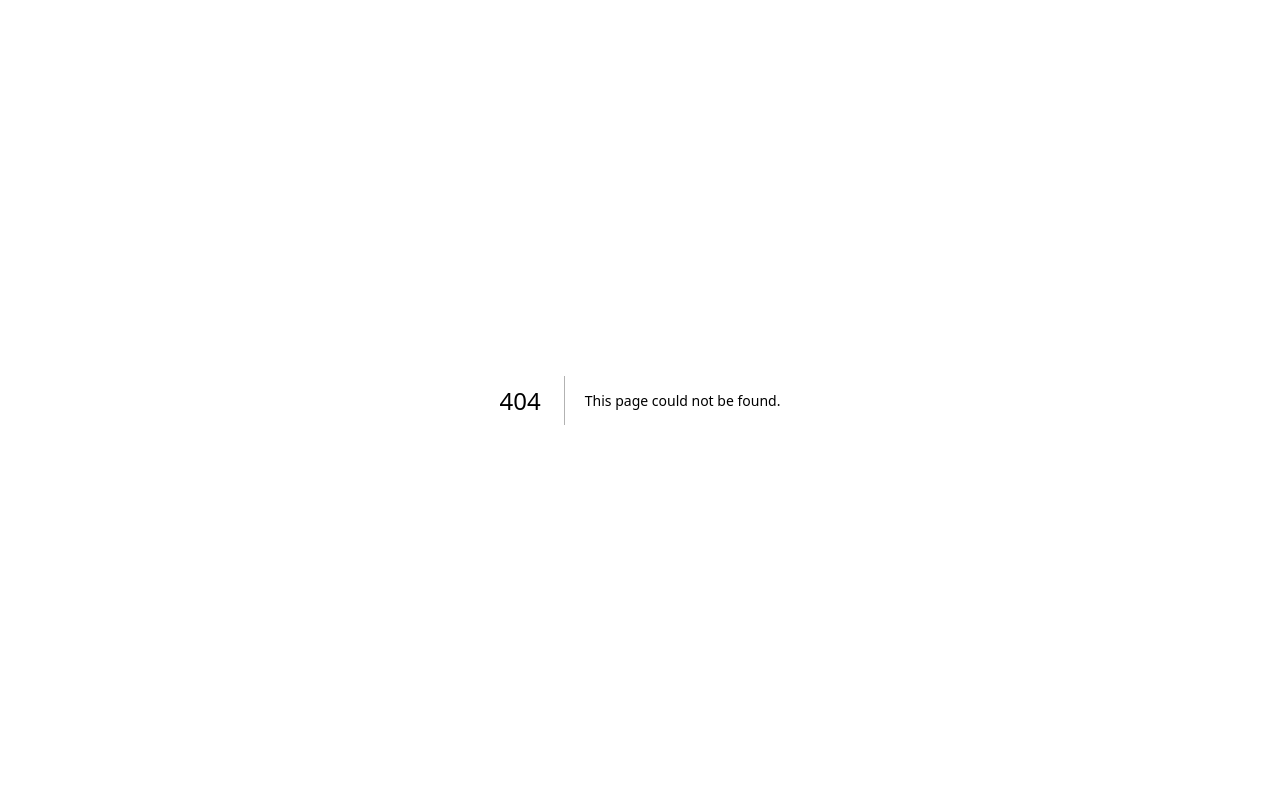
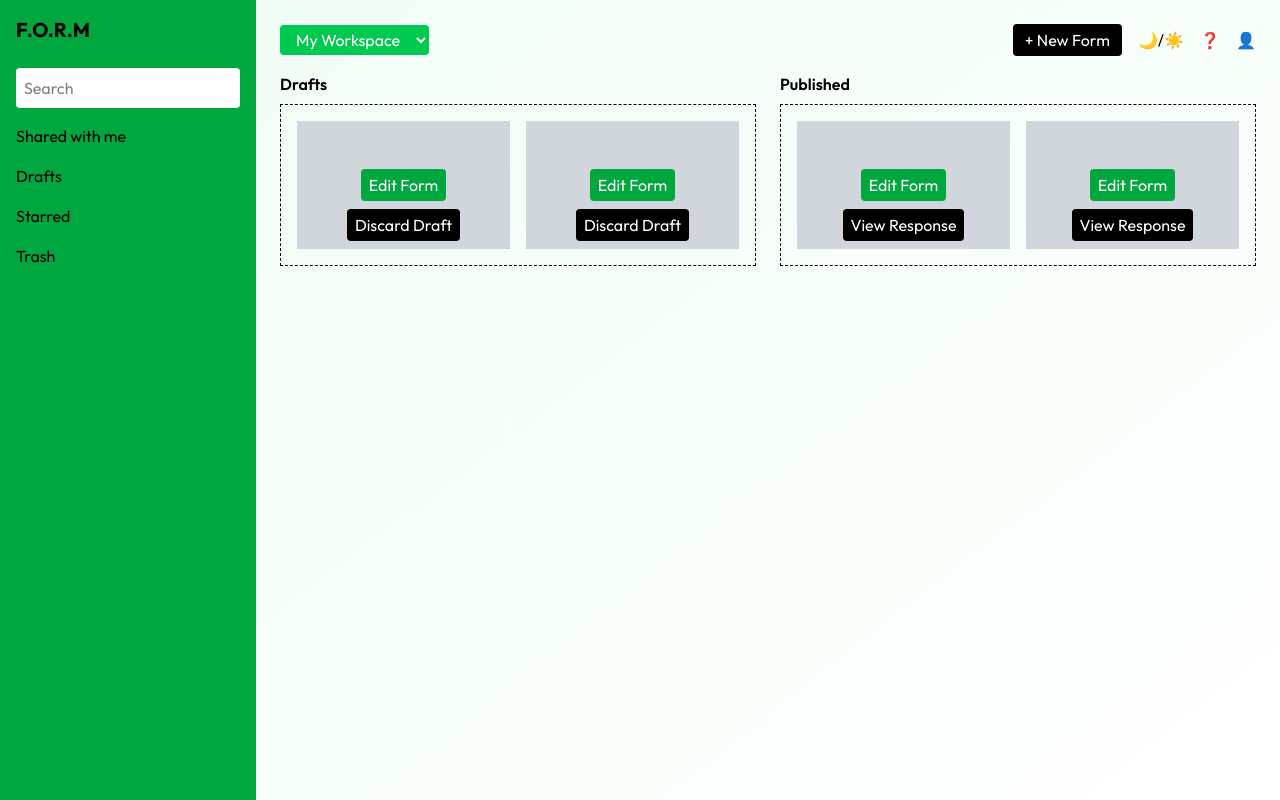
Before and after one commit to Chitransh2309/FORM-2025-ChitranshSaxena, a Next.js app: page /home in a window 1280 px wide. Before the commit this address had no page. Built offline with nearby package versions, Linux system fonts and the light colour scheme.

Commit message:
basic homepage layout

```diff
--- a/package.json
+++ b/package.json
@@ -15,10 +15,6 @@
     "next": "15.3.3",
     "next-auth": "^5.0.0-beta.28",
     "next-themes": "^0.4.6",
-    "lucide-react": "^0.522.0",
-    "mongodb": "^6.17.0",
-    "nanoid": "^5.1.5",
-    "next": "15.3.3",
     "react": "^19.0.0",
     "react-dom": "^19.0.0"
   },
--- a/src/app/globals.css
+++ b/src/app/globals.css
@@ -1,5 +1,4 @@
 @import "tailwindcss";
-
 
 @custom-variant dark (&:where(.dark, .dark *));
 
@@ -13,16 +12,6 @@
   --color-foreground: var(--foreground);
   --font-sans: var(--font-geist-sans);
   --font-mono: var(--font-geist-mono);
-}
-
-@font-face {
-  font-family: "Outfit";
-  src: url("/fonts/Outfit.ttf") format("truetype");
-}
-
-@font-face {
-  font-family: "Outfit";
-  src: url("/fonts/Outfit.ttf") format("truetype");
 }
 
 @font-face {
--- /dev/null
+++ b/src/app/home/layout.tsx
@@ -0,0 +1,21 @@
+// app/layout.tsx
+import "../globals.css";
+import LeftNav from "@/components/Home_Page/left-nav";
+
+export default function HomeLayout({
+  children,
+}: {
+  children: React.ReactNode;
+}) {
+  return (
+    <div className="flex h-screen font-[Outfit]">
+      {/* Sidebar */}
+      <LeftNav />
+
+      {/* Main page content */}
+      <main className="w-[80%] bg-gradient-to-br from-green-50 to-white text-black">
+        {children}
+      </main>
+    </div>
+  );
+}
--- /dev/null
+++ b/src/app/home/page.tsx
@@ -0,0 +1,65 @@
+// app/page.tsx (or app/home/page.tsx if routed there)
+export default function HomePage() {
+  return (
+    <div className="p-6">
+      {/* Top bar */}
+      <div className="flex justify-between items-center mb-4">
+        <select className="bg-green-500 text-white px-3 py-1 rounded">
+          <option>My Workspace</option>
+        </select>
+
+        <div className="flex gap-4 items-center">
+          <button className="bg-black text-white px-3 py-1 rounded">
+            + New Form
+          </button>
+          <span className="toggle-switch">🌙/☀️</span>
+          <span>❓</span>
+          <span>👤</span>
+        </div>
+      </div>
+
+      {/* Form Sections */}
+      <div className="grid grid-cols-2 gap-6">
+        {/* Drafts */}
+        <div>
+          <h2 className="font-semibold mb-2">Drafts</h2>
+          <div className="grid grid-cols-2 gap-4 border border-dashed p-4">
+            {[1, 2].map((_, i) => (
+              <div
+                key={i}
+                className="bg-gray-300 h-32 flex flex-col items-center justify-end gap-2 p-2"
+              >
+                <button className="bg-green-600 text-white px-2 py-1 rounded">
+                  Edit Form
+                </button>
+                <button className="bg-black text-white px-2 py-1 rounded">
+                  Discard Draft
+                </button>
+              </div>
+            ))}
+          </div>
+        </div>
+
+        {/* Published */}
+        <div>
+          <h2 className="font-semibold mb-2">Published</h2>
+          <div className="grid grid-cols-2 gap-4 border border-dashed p-4">
+            {[1, 2].map((_, i) => (
+              <div
+                key={i}
+                className="bg-gray-300 h-32 flex flex-col items-center justify-end gap-2 p-2"
+              >
+                <button className="bg-green-600 text-white px-2 py-1 rounded">
+                  Edit Form
+                </button>
+                <button className="bg-black text-white px-2 py-1 rounded">
+                  View Response
+                </button>
+              </div>
+            ))}
+          </div>
+        </div>
+      </div>
+    </div>
+  );
+}
--- /dev/null
+++ b/src/components/Home_Page/left-nav.tsx
@@ -0,0 +1,20 @@
+function LeftNav() {
+  return (
+    <aside className="w-[20%] bg-green-600 text-black p-4 flex flex-col gap-6">
+      <h1 className="text-xl font-bold">F.O.R.M</h1>
+      <nav className="flex flex-col gap-4">
+        <input
+          type="text"
+          placeholder="Search"
+          className="p-2 rounded bg-white text-black"
+        />
+        <span>Shared with me</span>
+        <span>Drafts</span>
+        <span>Starred</span>
+        <span>Trash</span>
+      </nav>
+    </aside>
+  );
+}
+
+export default LeftNav;
--- /dev/null
+++ b/src/components/Home_Page/main-content.tsx
@@ -0,0 +1,84 @@
+// App.tsx or UserHome.tsx
+export default function UserHome() {
+  return (
+    <div className="flex h-screen">
+      {/* Sidebar */}
+      <aside className="w-[20%] bg-green-600 text-white p-4 flex flex-col gap-6">
+        <h1 className="text-xl font-bold">F.O.R.M</h1>
+        <nav className="flex flex-col gap-4">
+          <input
+            type="text"
+            placeholder="Search"
+            className="p-2 rounded bg-white text-black"
+          />
+          <span>Shared with me</span>
+          <span>Drafts</span>
+          <span>Starred</span>
+          <span>Trash</span>
+        </nav>
+      </aside>
+
+      {/* Main Content */}
+      <main className="w-[80%] p-6 bg-gradient-to-br from-green-50 to-white text-black">
+        {/* Top bar */}
+        <div className="flex justify-between items-center mb-4">
+          <select className="bg-green-500 text-white px-3 py-1 rounded">
+            <option>My Workspace</option>
+          </select>
+
+          <div className="flex gap-4 items-center">
+            <button className="bg-black text-white px-3 py-1 rounded">
+              + New Form
+            </button>
+            <span className="toggle-switch">🌙/☀️</span>
+            <span>❓</span>
+            <span>👤</span>
+          </div>
+        </div>
+
+        {/* Form Sections */}
+        <div className="grid grid-cols-2 gap-6">
+          {/* Drafts */}
+          <div>
+            <h2 className="font-semibold mb-2">Drafts</h2>
+            <div className="grid grid-cols-2 gap-4 border border-dashed p-4">
+              {[1, 2].map((_, i) => (
+                <div
+                  key={i}
+                  className="bg-gray-300 h-32 flex flex-col items-center justify-end gap-2 p-2"
+                >
+                  <button className="bg-green-600 text-white px-2 py-1 rounded">
+                    Edit Form
+                  </button>
+                  <button className="bg-black text-white px-2 py-1 rounded">
+                    Discard Draft
+                  </button>
+                </div>
+              ))}
+            </div>
+          </div>
+
+          {/* Published */}
+          <div>
+            <h2 className="font-semibold mb-2">Published</h2>
+            <div className="grid grid-cols-2 gap-4 border border-dashed p-4">
+              {[1, 2].map((_, i) => (
+                <div
+                  key={i}
+                  className="bg-gray-300 h-32 flex flex-col items-center justify-end gap-2 p-2"
+                >
+                  <button className="bg-green-600 text-white px-2 py-1 rounded">
+                    Edit Form
+                  </button>
+                  <button className="bg-black text-white px-2 py-1 rounded">
+                    View Response
+                  </button>
+                </div>
+              ))}
+            </div>
+          </div>
+        </div>
+      </main>
+    </div>
+  );
+}
```
